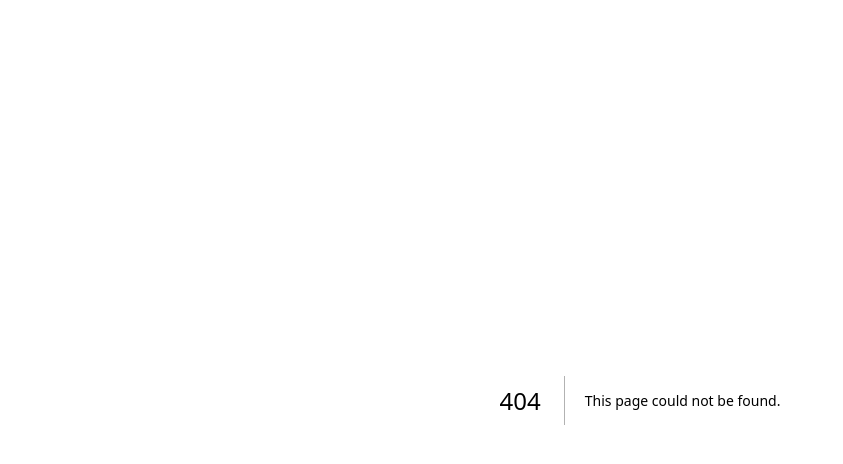
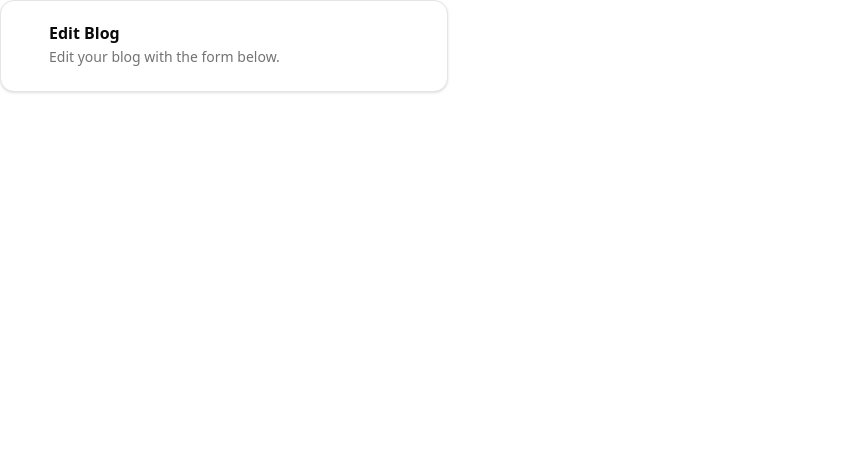
Before and after one commit to aquinofroilan/cogito-log, a Next.js app: page /home/1/edit in a window 1280 px wide. Before the commit this address had no page. Shown: the top 464 px of the page, without its empty margins (0-843 px from the left). Built offline with nearby package versions, Linux system fonts and the light colour scheme.

Commit message:
feat: implement edit blog functionality with updated routing

```diff
--- a/app/home/[uuid]/delete/page.tsx
+++ /dev/null
@@ -1,7 +0,0 @@
-import React from 'react';
-
-const DeleteBlogPost = () => {
-  return <div>DeleteBlogPost</div>;
-};
-
-export default DeleteBlogPost;
--- /dev/null
+++ b/app/home/[uuid]/edit/page.tsx
@@ -0,0 +1,19 @@
+import React from "react";
+import { Card, CardDescription, CardHeader, CardTitle } from "@/components/ui";
+
+const EditBlog = async ({ params }: { params: Promise<{ id: string }> }) => {
+    const { id } = await params;
+    console.log("EditBlog params:", params);
+    return (
+        <main>
+            <Card className="w-full max-w-md h-fit p-6">
+                <CardHeader>
+                    <CardTitle>Edit Blog</CardTitle>
+                    <CardDescription>Edit your blog with the form below.</CardDescription>
+                </CardHeader>
+            </Card>
+        </main>
+    );
+};
+
+export default EditBlog;
--- a/app/home/[uuid]/update/page.tsx
+++ /dev/null
@@ -1,7 +0,0 @@
-import React from 'react';
-
-const UpdatePage = () => {
-  return <div>UpdatePage</div>;
-};
-
-export default UpdatePage;
--- a/app/home/page.tsx
+++ b/app/home/page.tsx
@@ -49,7 +49,7 @@ const HomePage = () => {
                         <CardContent>{blog.content}</CardContent>
                         <CardFooter className="flex flex-col gap-2">
                             <Button variant="outline" className="w-full" asChild>
-                                <Link href={`/edit/${blog.blog_id}`}>Edit</Link>
+                                <Link href={`/home/${blog.blog_id}/edit`}>Edit</Link>
                             </Button>
                             <DeleteBlogButton blog_id={blog.blog_id} />
                         </CardFooter>
```
